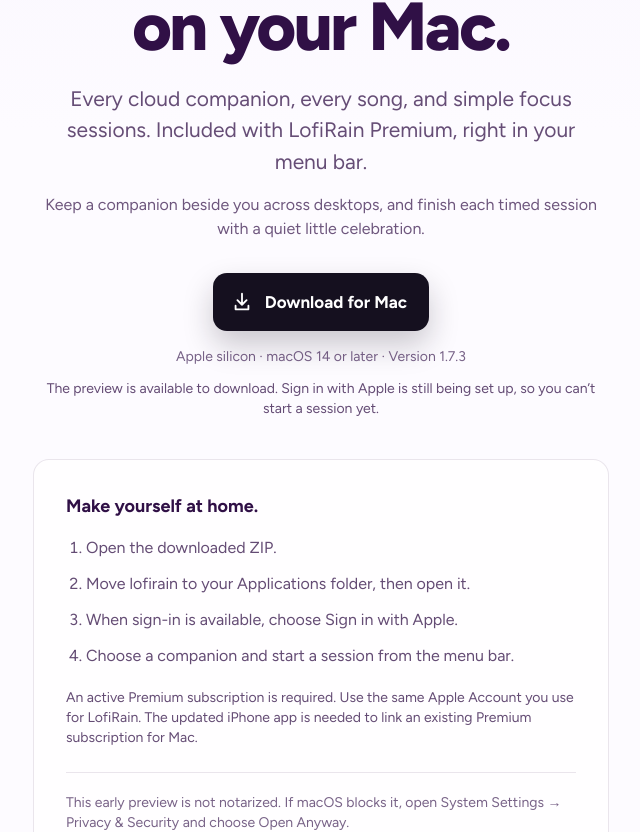
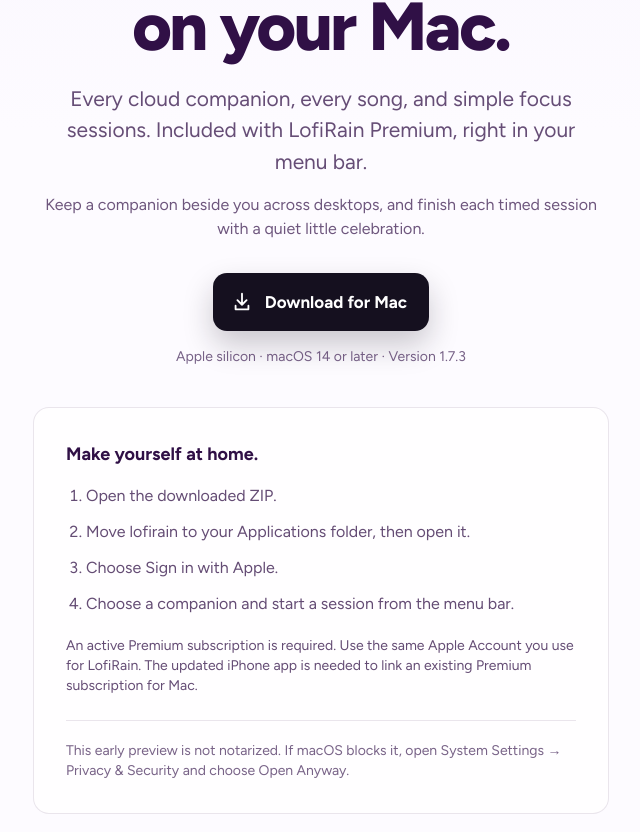
Before and after one commit to AnthonyNasser/lofirain-io, a Next.js app: page /mac in a window 1280 px wide. Shown: the part 446-1278 px from the top of the page, without its empty margins (319-959 px from the left). Built offline with nearby package versions, Linux system fonts and the light colour scheme.

Commit message:
Update Mac preview instructions for Apple sign-in

```diff
--- a/app/mac/page.tsx
+++ b/app/mac/page.tsx
@@ -56,16 +56,12 @@ export default function MacDownloadPage() {
           <p className="mt-4 text-sm text-ink/65">
             Apple silicon · macOS 14 or later · Version 1.7.3
           </p>
-          <p className="mt-3 text-sm text-ink/75">
-            The preview is available to download. Sign in with Apple is still
-            being set up, so you can’t start a session yet.
-          </p>
           <div className="mt-10 w-full rounded-2xl border border-ink/10 bg-white/70 p-6 text-left sm:p-8">
             <h2 className="text-lg font-bold">Make yourself at home.</h2>
             <ol className="mt-4 list-decimal space-y-3 pl-5 text-base text-ink/75">
               <li>Open the downloaded ZIP.</li>
               <li>Move lofirain to your Applications folder, then open it.</li>
-              <li>When sign-in is available, choose Sign in with Apple.</li>
+              <li>Choose Sign in with Apple.</li>
               <li>Choose a companion and start a session from the menu bar.</li>
             </ol>
             <p className="mt-5 text-sm text-ink/75">
```
